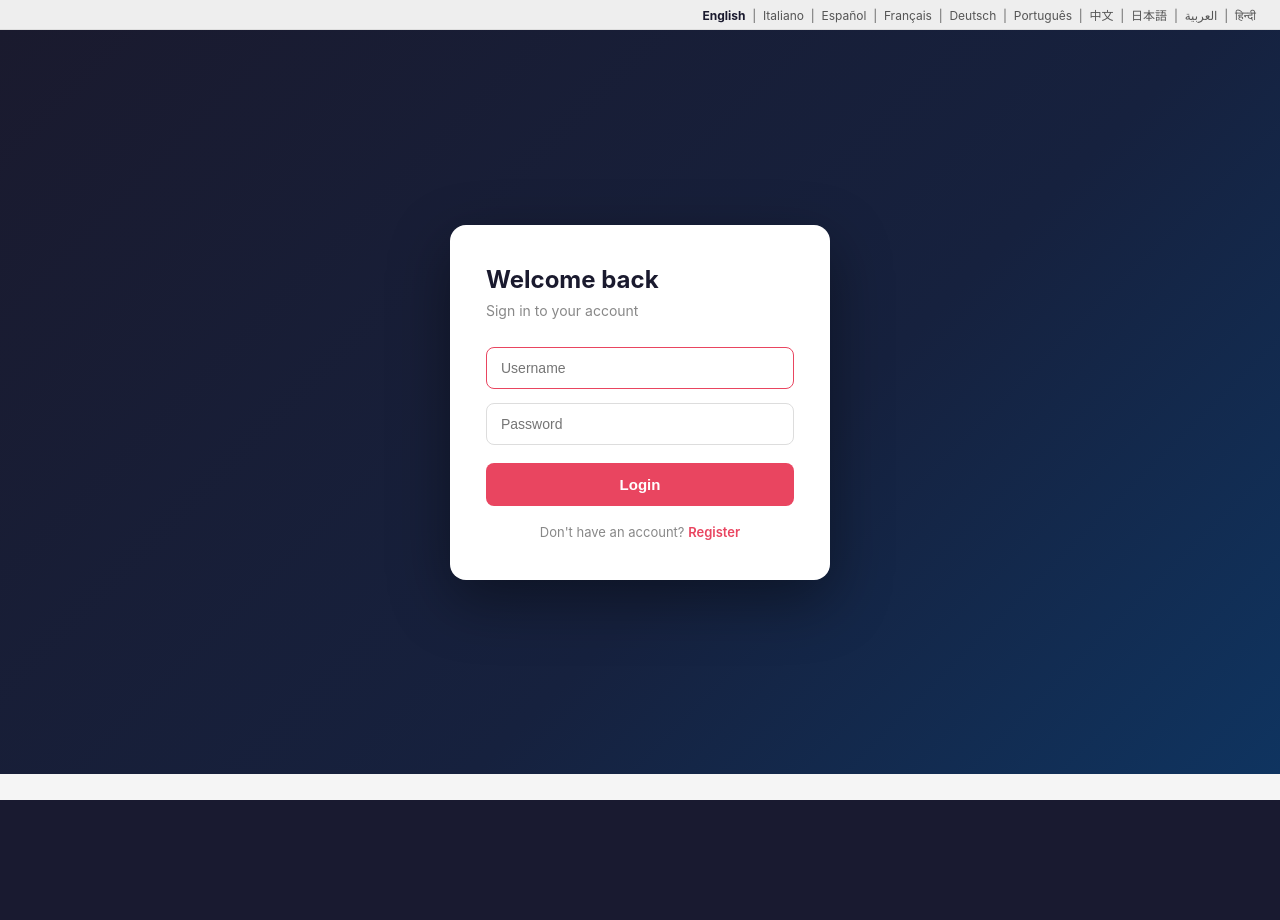
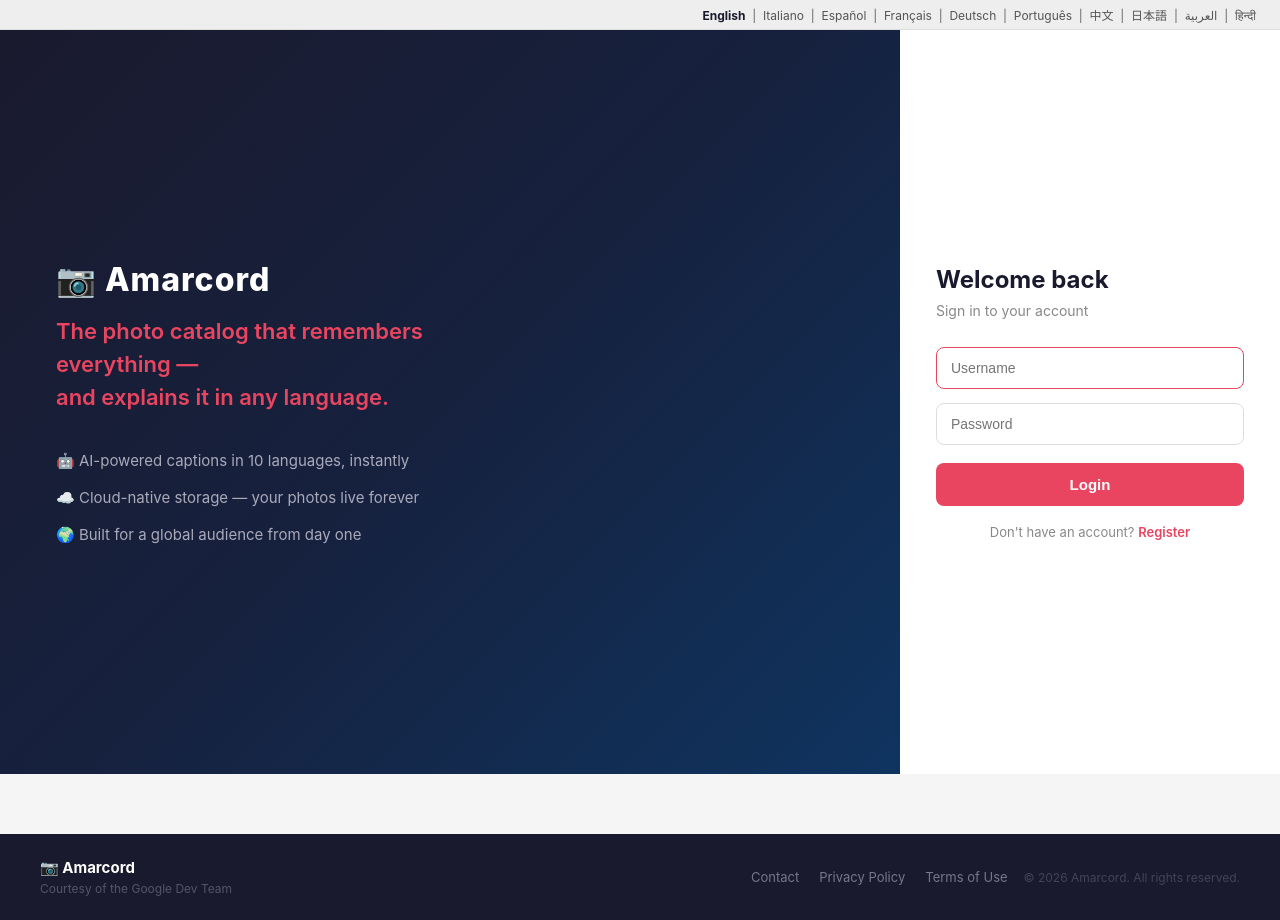
Before and after one commit to Bubblewrap007/app-mod-workshop, a PHP site: page /login.php in a window 1280 px wide. Before the commit the page ends 800 px from the top, so only its background shows below. Run offline with PHP 8.4, Linux system fonts and the light colour scheme.

Commit message:
Add hero tagline panel to login page highlighting AI captions and multilingual support
Co-Authored-By: Claude Sonnet 4.6 <noreply@anthropic.com>

```diff
--- a/login.php
+++ b/login.php
@@ -23,6 +23,15 @@ if ($_SERVER['REQUEST_METHOD'] == 'POST') {
 <link rel="stylesheet" href="style.css">
 <?php include 'lang_switcher.php'; ?>
 <div class="auth-wrap">
+    <div class="auth-hero">
+        <div class="hero-logo">📷 Amarcord</div>
+        <div class="hero-tagline">The photo catalog that remembers everything —<br>and explains it in any language.</div>
+        <ul class="hero-features">
+            <li>🤖 AI-powered captions in 10 languages, instantly</li>
+            <li>☁️ Cloud-native storage — your photos live forever</li>
+            <li>🌍 Built for a global audience from day one</li>
+        </ul>
+    </div>
     <div class="auth-card">
         <h2>Welcome back</h2>
         <p class="subtitle">Sign in to your account</p>
@@ -37,3 +46,4 @@ if ($_SERVER['REQUEST_METHOD'] == 'POST') {
         <div class="alt-link">Don't have an account? <a href="register.php">Register</a></div>
     </div>
 </div>
+<?php include 'footer.php'; ?>
--- a/style.css
+++ b/style.css
@@ -235,3 +235,31 @@ footer {
 .footer-links a { color: #778; text-decoration: none; font-size: 13px; transition: color 0.2s; }
 .footer-links a:hover { color: #e94560; }
 .footer-copy { font-size: 12px; color: #445; margin-left: auto; }
+
+/* Auth hero panel */
+.auth-wrap { flex-direction: row; align-items: stretch; padding: 0; min-height: calc(100vh - 56px); }
+.auth-hero {
+    flex: 1;
+    display: flex;
+    flex-direction: column;
+    justify-content: center;
+    padding: 60px 56px;
+    background: linear-gradient(135deg, #1a1a2e 0%, #16213e 50%, #0f3460 100%);
+}
+.hero-logo { color: #fff; font-size: 32px; font-weight: 800; margin-bottom: 16px; letter-spacing: 1px; }
+.hero-tagline {
+    color: #e94560;
+    font-size: 22px;
+    font-weight: 600;
+    line-height: 1.5;
+    margin-bottom: 36px;
+    max-width: 420px;
+}
+.hero-features { list-style: none; display: flex; flex-direction: column; gap: 16px; }
+.hero-features li { color: #aab; font-size: 15px; line-height: 1.4; }
+.auth-card { border-radius: 0; box-shadow: none; display: flex; flex-direction: column; justify-content: center; min-width: 380px; }
+@media (max-width: 768px) {
+    .auth-wrap { flex-direction: column; }
+    .auth-hero { padding: 40px 24px; }
+    .auth-card { min-width: unset; border-radius: 0; padding: 32px 24px; }
+}
```
